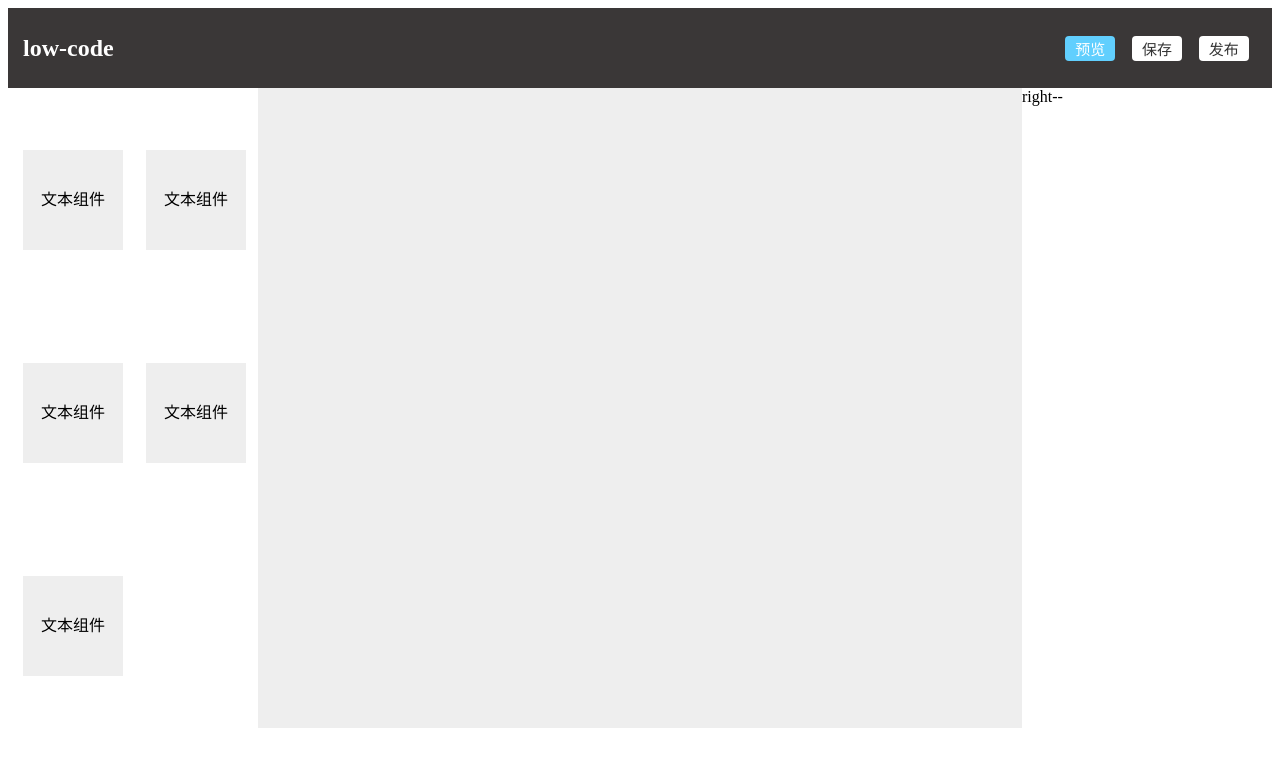
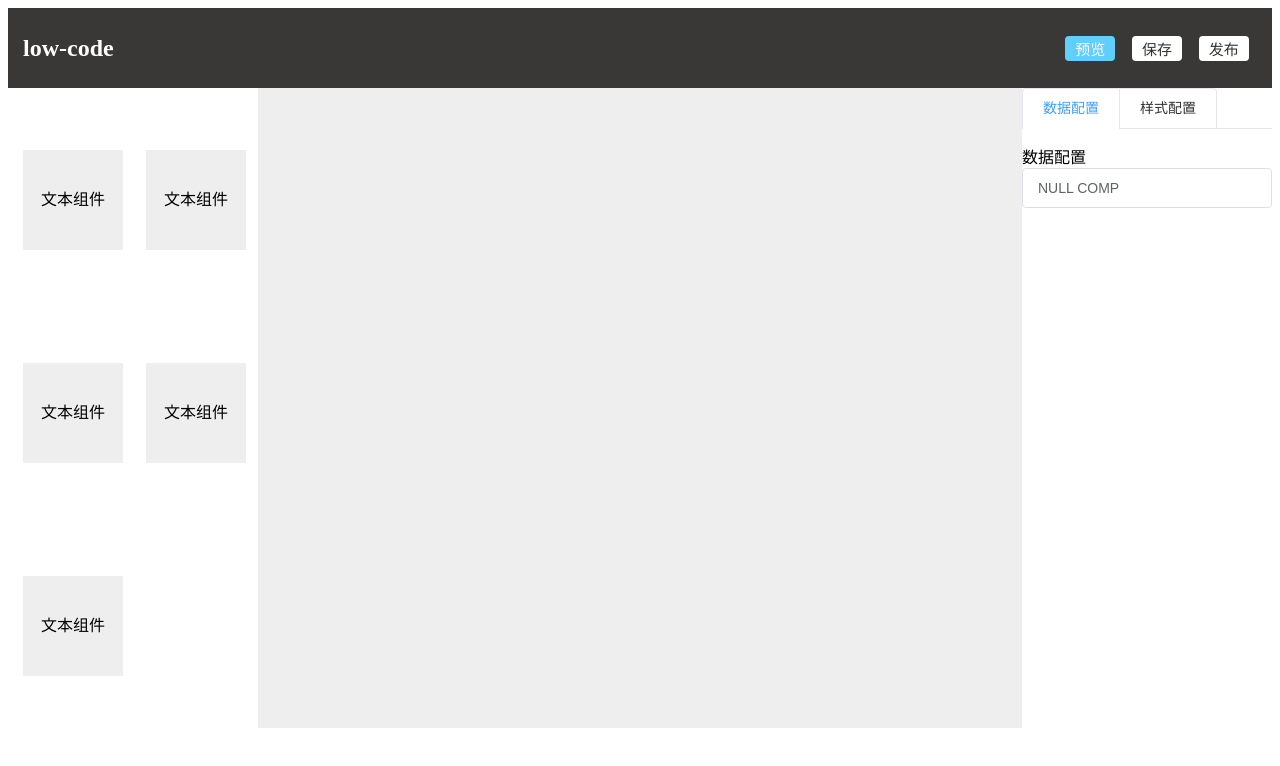
Before and after one commit to guaqiu5/low-code, a Vue app: page / in a window 1280 px wide. Shown: the top 766 px of the page. Built offline with nearby package versions, Linux system fonts and the light colour scheme.

Commit message:
物料加工part1

```diff
--- a/package.json
+++ b/package.json
@@ -8,6 +8,7 @@
   },
   "dependencies": {
     "core-js": "^3.6.5",
+    "element-ui": "^2.15.6",
     "vue": "^2.6.11"
   },
   "devDependencies": {
--- a/src/main.js
+++ b/src/main.js
@@ -1,8 +1,11 @@
 import Vue from 'vue'
 import App from './App.vue'
 import textCompApi from './utils/textInstall'
+import ElementUI from 'element-ui';
+import 'element-ui/lib/theme-chalk/index.css'
 Vue.config.productionTip = false
 Vue.use(textCompApi)
+Vue.use(ElementUI)
 
 new Vue({
   render: h => h(App),
--- a/src/views/centerView.vue
+++ b/src/views/centerView.vue
@@ -61,6 +61,11 @@ export default{
                 zIndex:`${zIndex}`
             }
         }
+    },
+    mounted(){
+        EventBus.$on('compsyn',(comp)=>{
+            this.curComp=comp
+        })
     },
     methods:{
         handleSendComp(comp){
--- a/src/views/rightView.vue
+++ b/src/views/rightView.vue
@@ -1,6 +1,20 @@
 <template>
     <div class='wrapper'>
-          right--{{this.comp}}
+         <el-tabs v-model="activeName" @tab-click="handleClick"  type="card">
+            <el-tab-pane label="数据配置" name="data">
+                数据配置<br/>
+            {{comp}}
+                <el-input
+                 v-model="payload"
+                 @input="handleSyn"
+                >
+
+                </el-input>
+            </el-tab-pane>
+            <el-tab-pane label="样式配置" name="style">样式配置</el-tab-pane>
+
+  </el-tabs>
+
     </div>
 </template>
 
@@ -8,13 +22,36 @@
 import {EventBus} from "../utils/EventBus"
 export default {
     mounted(){
+
         EventBus.$on('sendcomp',(comp)=>{
             this.comp=comp
         })
     },
     data(){
         return{
-            comp:null
+            comp:null,
+            activeName:'data'
+        }
+    },
+    computed:{
+        payload:{
+            get(){
+            if(this.comp==null) return `NULL COMP`
+            return this.comp.payload
+            },
+            set(val){
+                this.comp.payload=val
+            }
+        }
+    },
+    methods:{
+        handleClick(){
+            console.log(11)
+        },
+        handleSyn(){
+            this.comp.template=`<text-Comp width=100 height=20 color=100 fontSize=12 payload=${this.comp.payload} />`
+            EventBus.$emit('compsyn',this.comp)
+            console.log(1);
         }
     }
 }
```
Also changed, not shown: 1 other file (tests, documents, lock files or other folders).
